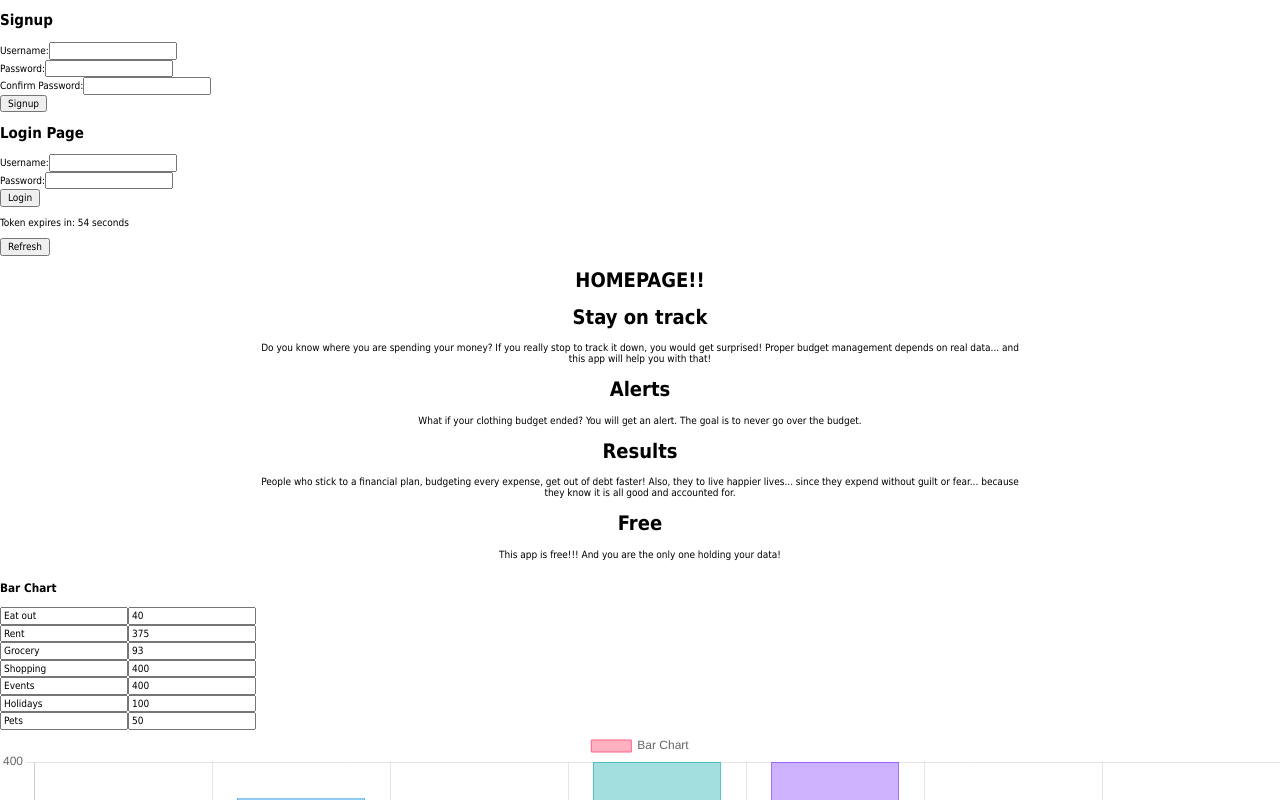
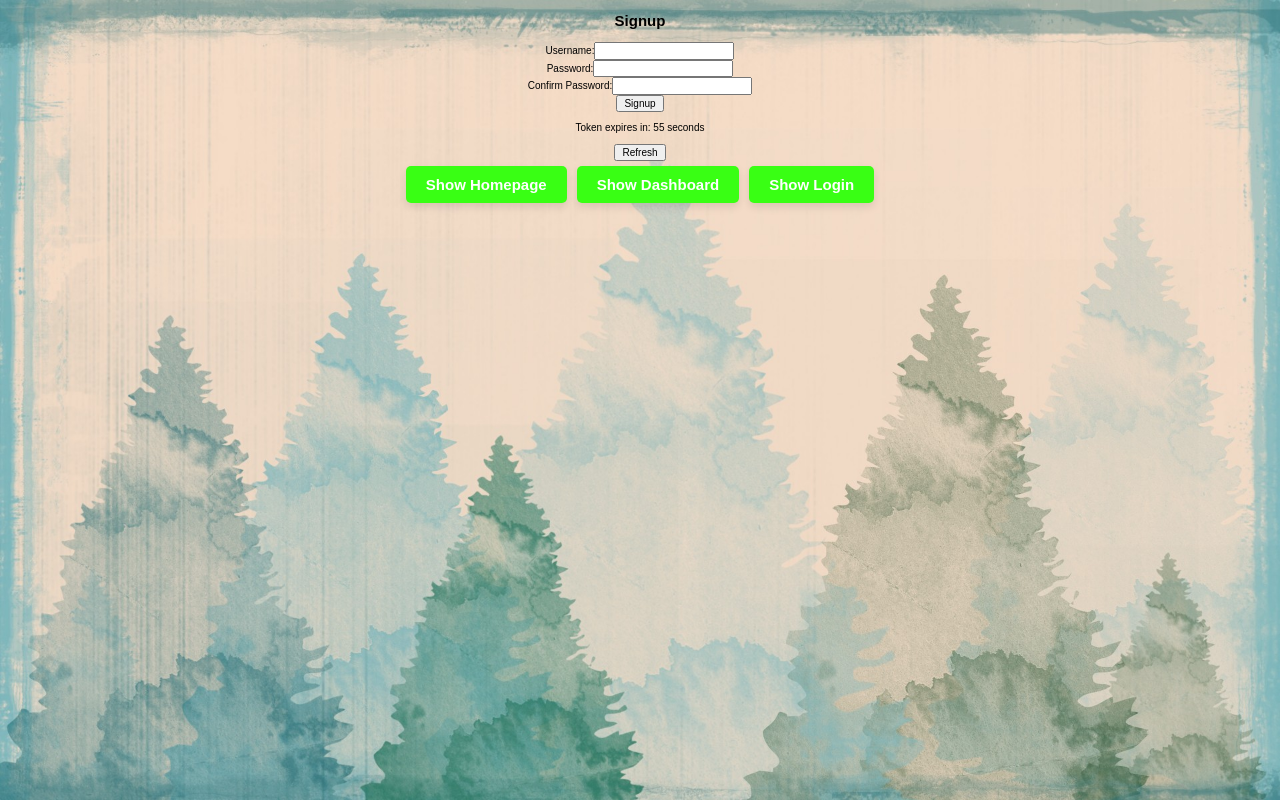
Before and after one commit to Riya-Parasar/personal-budget-react, a React (Create React App) app: page / in a window 1280 px wide. Shown: the top 800 px of the page. Built offline with nearby package versions, Linux system fonts and the light colour scheme; no server answers.

Commit message:
Made styling changes

```diff
--- a/src/App.css
+++ b/src/App.css
@@ -36,3 +36,15 @@
     transform: rotate(360deg);
   }
 }
+
+/* App.css */
+
+body {
+  margin: 0;
+  padding: 0;
+  background-image: url('budgetbackground.jpg');
+  background-size: cover;
+  background-repeat: no-repeat;
+  background-attachment: fixed;
+  font-family: Arial, sans-serif;
+}
--- a/src/App.js
+++ b/src/App.js
@@ -1,60 +1,113 @@
-/*import './App.css';
-import Menu from './Menu/Menu';
-
-import {
-  BrowserRouter as Router,
-  Switch,
-  Route,
-  Link,
-  Routes
-  }  from "react-router-dom";
-
-
-import Hero from './Hero/Hero';
-import Footer from './Footer/Footer';
+import React, { useState } from 'react';
 import LoginPage from './LoginPage/LoginPage';
-import HomePage from './Home/HomePage';
-
-
-function App() {
-  return (
-    <Router>
-      <div className="mainContainer">
-        <Menu/>
-        <Hero/>
-        <Routes>
-
-          <Route path='/' element={<HomePage/>} />
-          <Route path='/Login' element={<LoginPage/>} />
-        </Routes>
-        <Footer/>
-      </div>
-    </Router>
-  );
-} */
-
-import React from 'react';
-import LoginPage from './LoginPage/LoginPage' // Import the LoginPage component
-import HomePage from './HomePage'
+import HomePage from './HomePage';
 import { BrowserRouter as Router, Route, Switch } from 'react-router-dom';
 import Logout from './Logout';
 import ChartComponent from './Chart';
-import Signup from './SignUp';
-
+import SignUp from './SignUp';
+import './App.css'; // Import your CSS file for styling
 
 const App = () => {
+  const [showHomepage, setShowHomepage] = useState(false);
+  const [showChart, setShowChart] = useState(false);
+  const [showLogin, setShowLogin] = useState(false);
+  const [showSignup, setShowSignup] = useState(true); // Initially showing the signup page
+
+  const handleShowHomepage = () => {
+    setShowHomepage(true);
+  };
+
+  const handleShowChart = () => {
+    setShowChart(true);
+  };
+
+  const handleHideHomepage = () => {
+    setShowHomepage(false);
+  };
+
+  const handleHideChart = () => {
+    setShowChart(false);
+  };
+
+  const handleShowLogin = () => {
+    setShowLogin(true);
+    setShowSignup(false); // Hide the signup page when showing the login
+  };
+
+  const handleReturnToSignup = () => {
+    setShowSignup(true); // Show the signup page again
+    setShowLogin(false); // Hide the login page
+  };
+
+  const buttonStyle = {
+    fontSize: '1.5em',
+    fontWeight: 'bold',
+    padding: '10px 20px',
+    borderRadius: '5px',
+    backgroundColor: '#39FF14', /* Neon green color */
+    color: 'white',
+    margin: '5px',
+    border: 'none',
+    cursor: 'pointer',
+    boxShadow: '0px 4px 8px rgba(0, 0, 0, 0.1)',
+  };
+
   return (
     <div className="App">
-      <Signup/>
-      <LoginPage />
-      <Logout/>
-      <HomePage />
-      <ChartComponent/>
+      {showSignup && <SignUp />}
+      {showLogin && <LoginPage />}
+      <Logout />
+      <button
+        onClick={handleShowHomepage}
+        style={{ ...buttonStyle }}
+      >
+        Show Homepage
+      </button>
+      {showHomepage && (
+        <button
+          onClick={handleHideHomepage}
+          style={{ ...buttonStyle }}
+        >
+          Hide Homepage
+        </button>
+      )}
+      {showHomepage && <HomePage />}
+
+      <button
+        onClick={handleShowChart}
+        style={{ ...buttonStyle }}
+      >
+        Show Dashboard
+      </button>
+      {showChart && (
+        <button
+          onClick={handleHideChart}
+          style={{ ...buttonStyle }}
+        >
+          Hide Dashboard
+        </button>
+      )}
+      {showChart && <ChartComponent />}
+
+      {!showLogin && !showHomepage && !showChart && (
+        <button
+          onClick={handleShowLogin}
+          style={{ ...buttonStyle }}
+        >
+          Show Login
+        </button>
+      )}
+
+      {showLogin && (
+        <button
+          onClick={handleReturnToSignup}
+          style={{ ...buttonStyle }}
+        >
+          Return to Signup
+        </button>
+      )}
     </div>
   );
 };
 
 export default App;
-
-
-//export default App;
--- a/src/Chart.js
+++ b/src/Chart.js
@@ -8,7 +8,7 @@ const ChartComponent = () => {
 
   const [barChartLabels, setBarChartLabels] = useState(['Eat out', 'Rent', 'Grocery', 'Shopping', 'Events', 'Holidays', 'Pets']);
   const [pieChartLabels, setPieChartLabels] = useState(['Eat out', 'Rent', 'Grocery', 'Shopping', 'Events', 'Holidays', 'Pets']);
-  const [lineChartLabels, setLineChartLabels] = useState(['Jan', 'Feb', 'Mar', 'Apr', 'May', 'Jun', 'Jul', 'Aug', 'Sep', 'Oct', 'Nov', 'Dec']);
+  const [lineChartLabels] = useState(['Jan', 'Feb', 'Mar', 'Apr', 'May', 'Jun', 'Jul', 'Aug', 'Sep', 'Oct', 'Nov', 'Dec']);
 
   const barChartRef = useRef(null);
   const pieChartRef = useRef(null);
@@ -25,22 +25,23 @@ const ChartComponent = () => {
         label: 'Bar Chart',
         data: barChartData,
         backgroundColor: [
-          'rgba(255, 99, 132, 0.5)',
-          'rgba(54, 162, 235, 0.5)',
-          'rgba(255, 206, 86, 0.5)',
-          'rgba(75, 192, 192, 0.5)',
-          'rgba(153, 102, 255, 0.5)',
-          'rgba(255, 159, 64, 0.5)',
-          'rgba(23, 45, 123, 0.5)',
+          // Neon green colors
+          'rgba(50, 205, 50, 0.5)',
+          'rgba(154, 205, 50, 0.5)',
+          'rgba(50, 205, 154, 0.5)',
+          'rgba(124, 252, 0, 0.5)',
+          'rgba(127, 255, 0, 0.5)',
+          'rgba(0, 255, 127, 0.5)',
+          'rgba(0, 100, 0, 0.5)',
         ],
         borderColor: [
-          'rgba(255, 99, 132, 1)',
-          'rgba(54, 162, 235, 1)',
-          'rgba(255, 206, 86, 1)',
-          'rgba(75, 192, 192, 1)',
-          'rgba(153, 102, 255, 1)',
-          'rgba(255, 159, 64, 1)',
-          'rgba(23, 45, 123, 1)',
+          'rgba(50, 205, 50, 1)',
+          'rgba(154, 205, 50, 1)',
+          'rgba(50, 205, 154, 1)',
+          'rgba(124, 252, 0, 1)',
+          'rgba(127, 255, 0, 1)',
+          'rgba(0, 255, 127, 1)',
+          'rgba(0, 100, 0, 1)',
         ],
         borderWidth: 1,
       }],
@@ -52,13 +53,14 @@ const ChartComponent = () => {
         label: 'Pie Chart',
         data: pieChartData,
         backgroundColor: [
-          'rgba(255, 99, 132, 0.5)',
-          'rgba(54, 162, 235, 0.5)',
-          'rgba(255, 206, 86, 0.5)',
-          'rgba(75, 192, 192, 0.5)',
-          'rgba(153, 102, 255, 0.5)',
-          'rgba(255, 159, 64, 0.5)',
-          'rgba(23, 45, 123, 0.5)',
+          // Neon green colors
+          'rgba(50, 205, 50, 0.5)',
+          'rgba(154, 205, 50, 0.5)',
+          'rgba(50, 205, 154, 0.5)',
+          'rgba(124, 252, 0, 0.5)',
+          'rgba(127, 255, 0, 0.5)',
+          'rgba(0, 255, 127, 0.5)',
+          'rgba(0, 100, 0, 0.5)',
         ],
         hoverOffset: 4,
       }],
@@ -70,7 +72,7 @@ const ChartComponent = () => {
         label: 'Line Chart',
         data: lineChartData,
         fill: false,
-        borderColor: 'rgba(75, 192, 192, 1)',
+        borderColor: 'rgba(101, 67, 33, 0.5)',
         tension: 0.1,
       }],
     };
@@ -127,82 +129,70 @@ const ChartComponent = () => {
     setLineChartData(newData);
   };
 
-  const handleBarLabelChange = (e, index) => {
-    const newLabels = [...barChartLabels];
-    newLabels[index] = e.target.value;
-    setBarChartLabels(newLabels);
-  };
-
-  const handlePieLabelChange = (e, index) => {
-    const newLabels = [...pieChartLabels];
-    newLabels[index] = e.target.value;
-    setPieChartLabels(newLabels);
-  };
-
-  const handleLineLabelChange = (e, index) => {
-    const newLabels = [...lineChartLabels];
-    newLabels[index] = e.target.value;
-    setLineChartLabels(newLabels);
-  };
-
   return (
     <div>
-      <div>
+      <div className="chart-section">
         <h3>Bar Chart</h3>
         {barChartLabels.map((label, index) => (
-          <div key={`bar_label_${index}`}>
+          <div key={`bar_label_${index}`} className="chart-input">
             <input
               type="text"
               value={label}
-              onChange={(e) => handleBarLabelChange(e, index)}
+              onChange={(e) => setBarChartLabels(e.target.value)}
+              className="chart-label-input"
             />
             <input
               type="number"
               value={barChartData[index]}
               onChange={(e) => handleBarDataChange(e, index)}
+              className="chart-data-input"
             />
           </div>
         ))}
+        <canvas ref={barChartRef} />
       </div>
-      <canvas ref={barChartRef} />
 
-      <div>
+      <div className="chart-section">
         <h3>Pie Chart</h3>
         {pieChartLabels.map((label, index) => (
-          <div key={`pie_label_${index}`}>
+          <div key={`pie_label_${index}`} className="chart-input">
             <input
               type="text"
               value={label}
-              onChange={(e) => handlePieLabelChange(e, index)}
+              onChange={(e) => setPieChartLabels(e.target.value)}
+              className="chart-label-input"
             />
             <input
               type="number"
               value={pieChartData[index]}
               onChange={(e) => handlePieDataChange(e, index)}
+              className="chart-data-input"
             />
           </div>
         ))}
+        <canvas ref={pieChartRef} />
       </div>
-      <canvas ref={pieChartRef} />
 
-      <div>
+      <div className="chart-section">
         <h3>Line Chart</h3>
         {lineChartLabels.map((label, index) => (
-          <div key={`line_label_${index}`}>
+          <div key={`line_label_${index}`} className="chart-input">
             <input
               type="text"
               value={label}
-              onChange={(e) => handleLineLabelChange(e, index)}
+              className="chart-label-input"
+              readOnly // Make Line Chart labels read-only
             />
             <input
               type="number"
               value={lineChartData[index]}
               onChange={(e) => handleLineDataChange(e, index)}
+              className="chart-data-input"
             />
           </div>
         ))}
+        <canvas ref={lineChartRef} />
       </div>
-      <canvas ref={lineChartRef} />
     </div>
   );
 };
--- a/src/HomePage.js
+++ b/src/HomePage.js
@@ -61,6 +61,7 @@ function HomePage() {
 
         <article>
                 <h1>HOMEPAGE!!</h1>
+                <h1>Welcome to Riya's Personal Budget App!</h1>
             </article>
             <article>
                 <h1>Stay on track</h1>
```
Also changed, not shown: src/ChartComponent.css (added, +20 -0 lines), src/budgetbackground.jpg (added).
